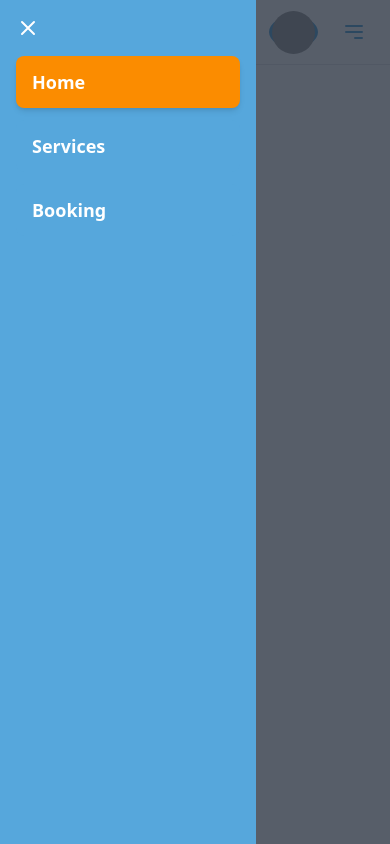
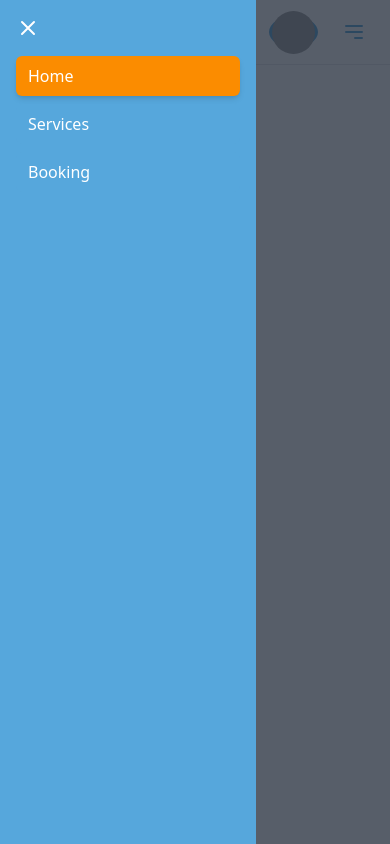
Before and after one commit to miavai649/cleanCarz-client, a React (Vite) app: page / in a window 390 px wide. Both pictures are taken after a click on the button "Open main menu". Built offline with nearby package versions, Linux system fonts and the light colour scheme; grey boxes are pictures that could not be loaded.

Commit message:
navbar button modified for small screen

```diff
--- a/src/components/ui/Navbar.tsx
+++ b/src/components/ui/Navbar.tsx
@@ -188,12 +188,12 @@ const Navbar = () => {
               />
             </svg>
           </button>
-          <div className='space-y-3'>
+          <div className='space-y-2'>
             {Links.map((item, idx) => (
               <Link
                 key={idx}
                 to={item.path}
-                className={`block text-white px-4 py-3 rounded-lg text-lg font-semibold ${
+                className={`block text-white px-3 py-2 rounded-md text-base font-medium ${
                   location.pathname === item.path
                     ? 'bg-secondary-500 shadow-md'
                     : 'bg-primary-500 hover:bg-primary-600'
```
